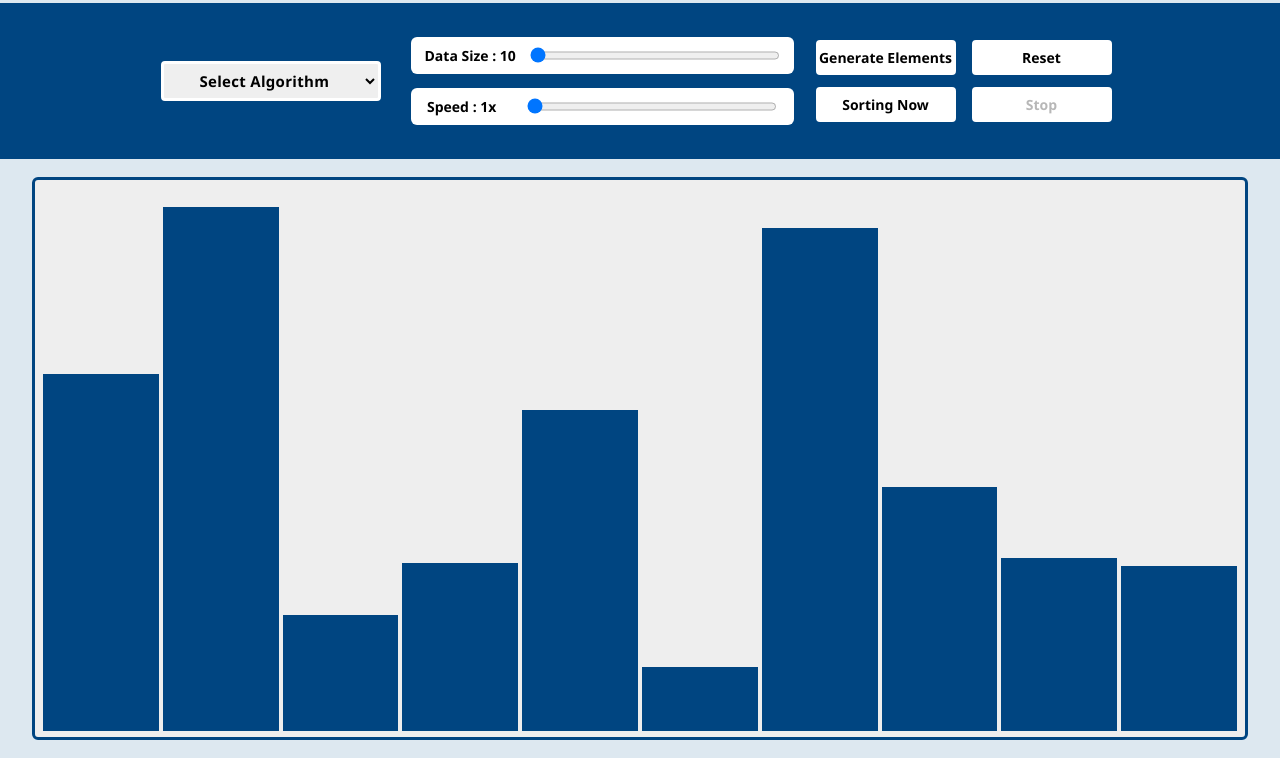
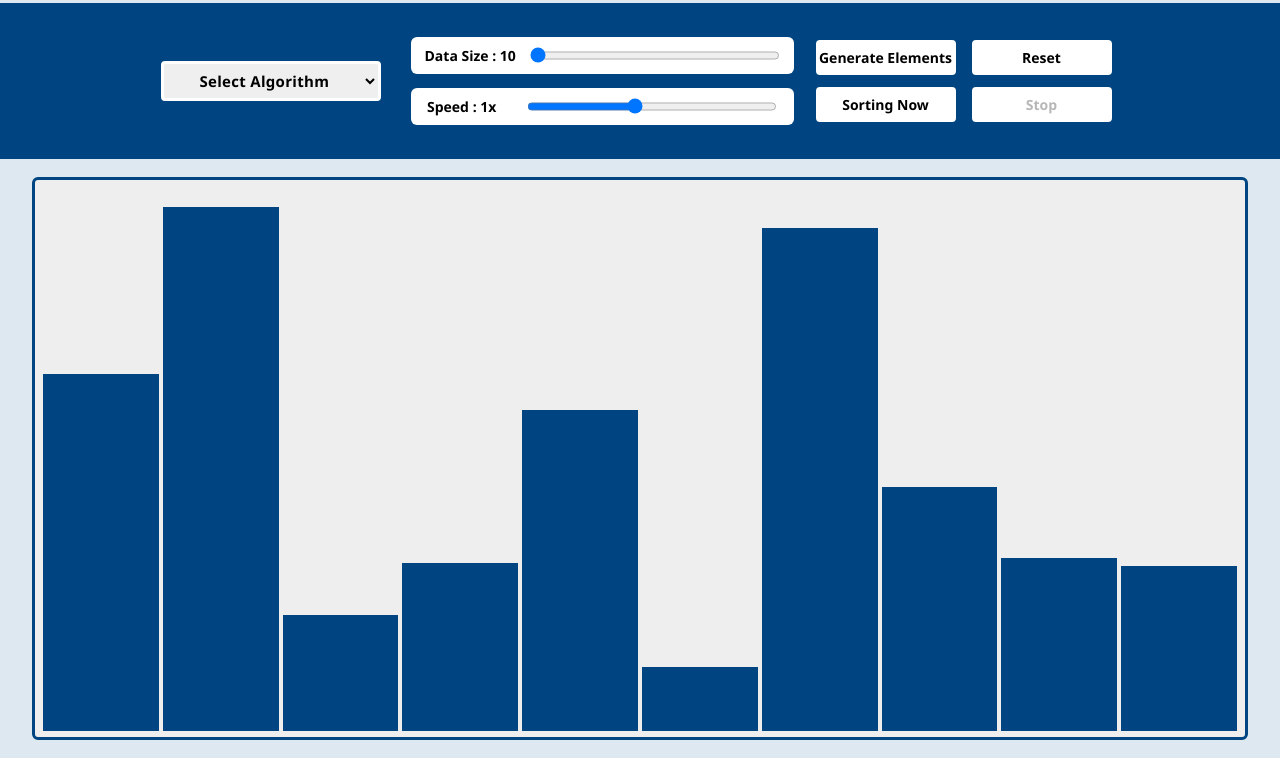
Before and after one commit to viraj-gohil73/sorting-visualizer, a plain HTML site: page index.html in a window 1280 px wide. Shown: the part 42-800 px from the top of the page. Drawn offline with Linux system fonts and the light colour scheme.

Commit message:
Update index.html

```diff
--- a/index.html
+++ b/index.html
@@ -33,7 +33,7 @@
                 </div>
                 <div class="speed" title="Speed">
                     <h4>Speed : <span id="speed">1x</span></h4>
-                    <input type="range" min="1" max="8" value="1" id="data_speed" value="2">
+                    <input type="range" min="1" max="8" value="4" id="data_speed" >
                 </div>
             </div>
 
@@ -65,4 +65,5 @@
 <script src="js/insertion.js"></script>
 <script src="js/quick.js"></script>
 <script src="js/merge.js"></script>
+
 </html>
```
